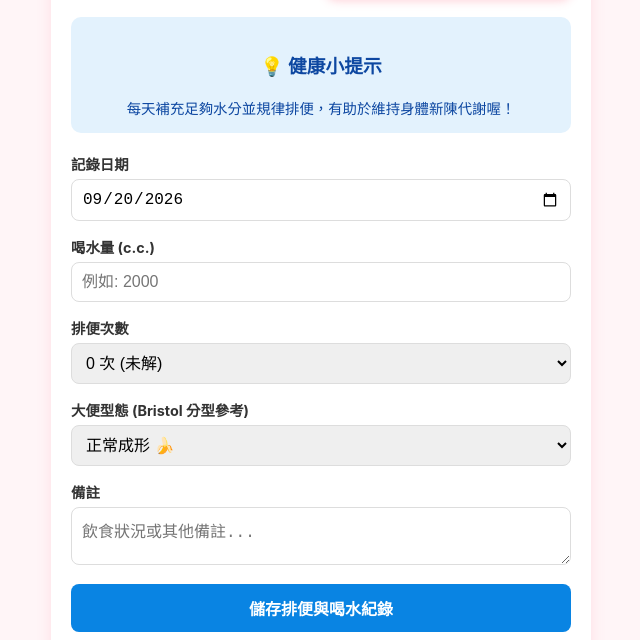
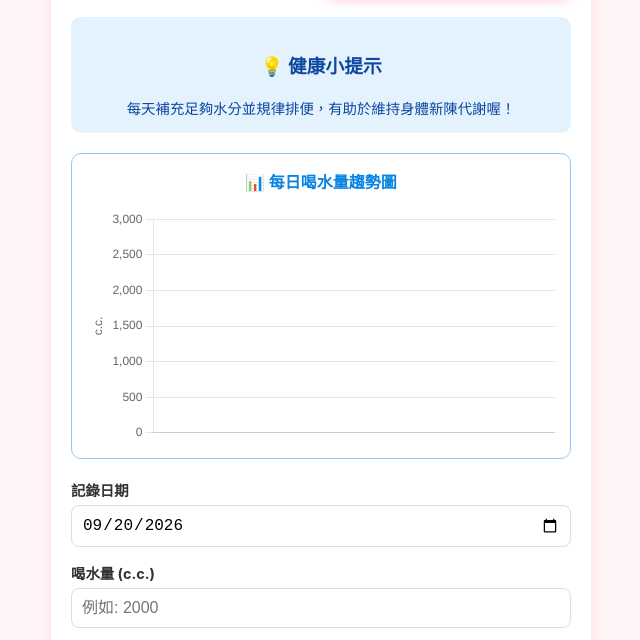
Before and after one commit to verityvic1994-collab/period-tracker, a plain HTML site: page index.html in a window 1280 px wide. Both pictures are taken after a click on the button "💧 排便與喝水". Shown: the part 160-800 px from the top of the page, without its empty margins (319-959 px from the left). Drawn offline with nearby package versions, Linux system fonts and the light colour scheme.

Commit message:
Implement water intake trend chart in index.html
Added a water intake trend chart and updated related logic.

```diff
--- a/index.html
+++ b/index.html
@@ -247,6 +247,12 @@
             <p style="margin: 0; font-size: 0.9rem;">每天補充足夠水分並規律排便，有助於維持身體新陳代謝喔！</p>
         </div>
 
+        <!-- 僅保留喝水量趨勢圖 -->
+        <div class="chart-card" style="border-color: #90caf9;">
+            <h3 style="text-align: center; margin-top: 0; color: #0984e3; font-size: 1rem;">📊 每日喝水量趨勢圖</h3>
+            <canvas id="waterChart"></canvas>
+        </div>
+
         <form id="wp-form">
             <input type="hidden" id="wp-id">
 
@@ -266,7 +272,7 @@
                     <option value="0">0 次 (未解)</option>
                     <option value="1">1 次</option>
                     <option value="2">2 次</option>
-                    <option value="3次以上">3次以上</option>
+                    <option value="3">3次以上</option>
                 </select>
             </div>
 
@@ -311,6 +317,7 @@
         } else {
             document.querySelector('.nav-tabs button:nth-child(2)').classList.add('active');
             document.getElementById('water-poop-tab').classList.add('active');
+            updateWaterChart(); // 切換過去時重新整理水量圖表
         }
     }
 
@@ -462,6 +469,7 @@
     let wpRecords = JSON.parse(localStorage.getItem('wp_records')) || [];
     const wpForm = document.getElementById('wp-form');
     const wpHistoryContainer = document.getElementById('wp-history-container');
+    let waterChart = null;
 
     wpForm.addEventListener('submit', function(e) {
         e.preventDefault();
@@ -489,7 +497,7 @@
             wpRecords.push(newRecord);
         }
 
-        wpRecords.sort((a, b) => new Date(b.date) - new Date(a.date));
+        wpRecords.sort((a, b) => new Date(a.date) - new Date(b.date));
         localStorage.setItem('wp_records', JSON.stringify(wpRecords));
 
         wpForm.reset();
@@ -521,27 +529,74 @@
         }
     }
 
+    function updateWaterChart() {
+        const ctx = document.getElementById('waterChart').getContext('2d');
+        const chartData = [...wpRecords]
+            .filter(r => r.water)
+            .sort((a, b) => new Date(a.date) - new Date(b.date));
+
+        const labels = chartData.map(r => r.date);
+        const waterData = chartData.map(r => parseFloat(r.water));
+
+        if (waterChart) waterChart.destroy();
+
+        waterChart = new Chart(ctx, {
+            type: 'bar',
+            data: {
+                labels: labels,
+                datasets: [{
+                    label: '喝水量 (c.c.)',
+                    data: waterData,
+                    backgroundColor: 'rgba(9, 132, 227, 0.6)',
+                    borderColor: '#0984e3',
+                    borderWidth: 1,
+                    borderRadius: 4
+                }]
+            },
+            options: {
+                responsive: true,
+                plugins: { legend: { display: false } },
+                scales: {
+                    y: {
+                        suggestedMin: 0,
+                        suggestedMax: 3000,
+                        title: { display: true, text: 'c.c.' }
+                    }
+                }
+            }
+        });
+    }
+
     function renderWP() {
         wpHistoryContainer.innerHTML = '';
-        if (wpRecords.length === 0) {
+        const displayRecords = [...wpRecords].sort((a, b) => new Date(b.date) - new Date(b.date));
+
+        if (displayRecords.length === 0) {
             wpHistoryContainer.innerHTML = '<p style="text-align:center; color:#888;">尚無排便與喝水記錄</p>';
+            updateWaterChart();
             return;
         }
 
-        wpRecords.forEach(r => {
+        displayRecords.forEach(r => {
             const div = document.createElement('div');
             div.className = 'history-item';
             div.style.borderLeftColor = '#0984e3';
+
+            // 轉換次數文字
+            let poopText = r.poopCount === '3' ? '3次以上' : `${r.poopCount} 次`;
+
             div.innerHTML = `
                 <strong>📅 ${r.date}</strong><br>
                 💧 喝水量: ${r.water ? r.water + ' c.c.' : '未記錄'}<br>
-                💩 排便次數: ${r.poopCount} | 型態: ${r.poopShape}<br>
+                💩 排便次數: ${poopText} | 型態: ${r.poopShape}<br>
                 ${r.note ? `<small>備註: ${r.note}</small>` : ''}
                 <button class="delete-btn" onclick="deleteWPRecord(${r.id})">刪除</button>
                 <button class="delete-btn" style="right: 60px; background: #0984e3;" onclick="editWPRecord(${r.id})">修改</button>
             `;
             wpHistoryContainer.appendChild(div);
         });
+
+        updateWaterChart();
     }
 
     // 初始化渲染
```
